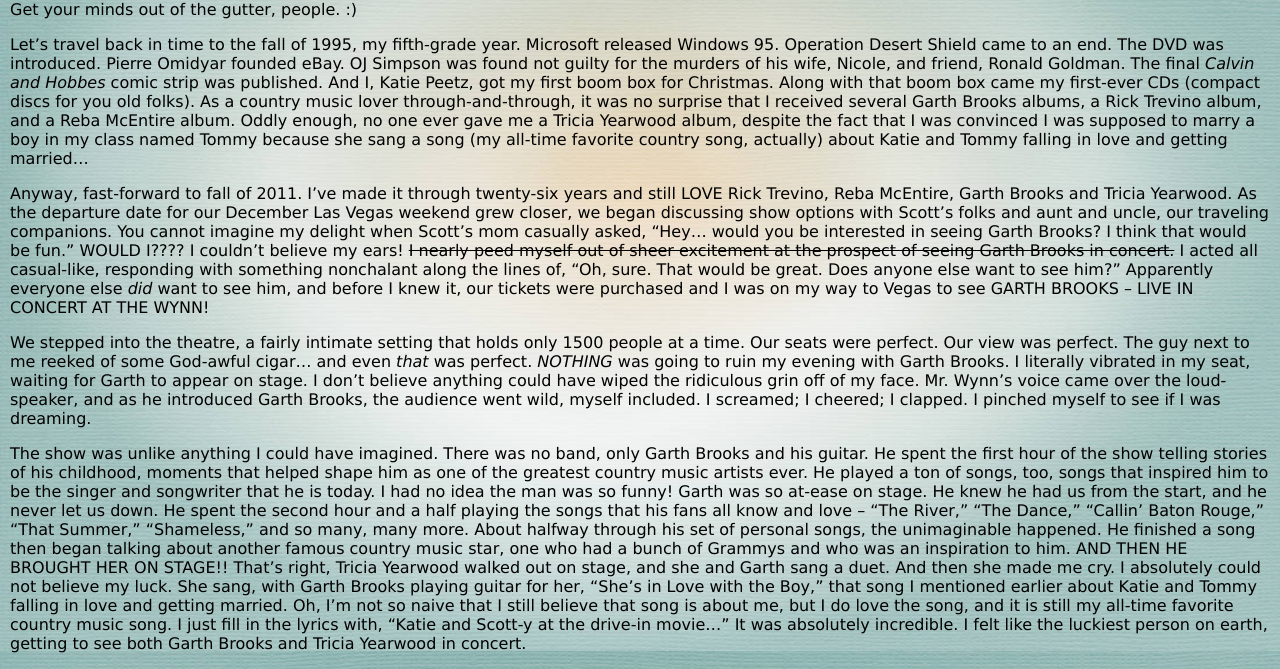
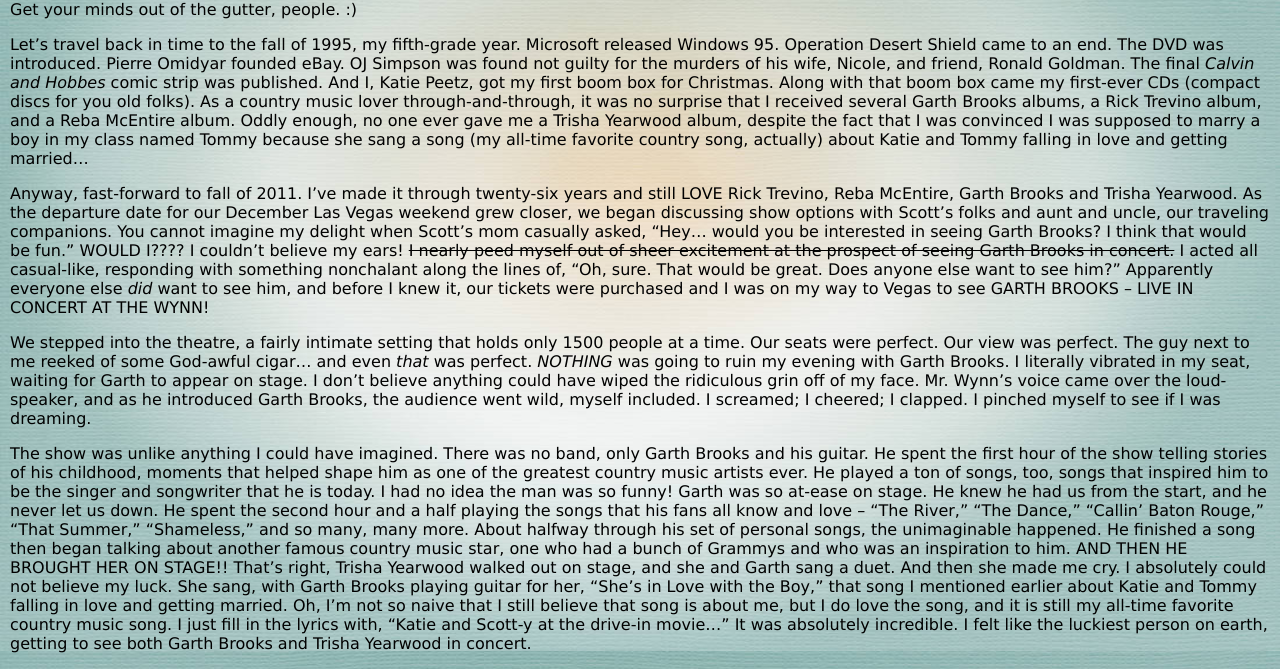
Before and after one commit to kpetersen/kpetersen.github.io, a Jekyll site: the page built from words/_posts/2011-12-7-childhood-dream.markdown, in a window 1280 px wide. Shown: the part 249-918 px from the top of the page. Built offline with Jekyll 4.4.1, drawn with Linux system fonts in a browser that asks for light colours; comment, search, counter and statistics services are not loaded.

Commit message:
fixed spelling of trisha year wood's name

```diff
--- a/words/_posts/2011-12-7-childhood-dream.markdown
+++ b/words/_posts/2011-12-7-childhood-dream.markdown
@@ -10,11 +10,11 @@
 Let's travel back in time to the fall of 1995, my fifth-grade year. Microsoft released Windows 95. Operation Desert Shield came to an end. The DVD was introduced.  Pierre Omidyar founded eBay. OJ
 Simpson was found not guilty for the murders of his wife, Nicole, and friend, Ronald Goldman. The final _Calvin and Hobbes_ comic strip was published. And I, Katie Peetz,
 got my first boom box for Christmas. Along with that boom box came my first-ever CDs (compact discs for you old folks). As a country music lover through-and-through, it
-was no surprise that I received several Garth Brooks albums, a Rick Trevino album, and a Reba McEntire album. Oddly enough, no one ever gave me a Tricia Yearwood album,
+was no surprise that I received several Garth Brooks albums, a Rick Trevino album, and a Reba McEntire album. Oddly enough, no one ever gave me a Trisha Yearwood album,
 despite the fact that I was convinced I was supposed to marry a boy in my class named Tommy because she sang a song (my all-time favorite country song, actually) about
 Katie and Tommy falling in love and getting married...
 
-Anyway, fast-forward to fall of 2011. I've made it through twenty-six years and still LOVE Rick Trevino, Reba McEntire, Garth Brooks and Tricia Yearwood. As the departure
+Anyway, fast-forward to fall of 2011. I've made it through twenty-six years and still LOVE Rick Trevino, Reba McEntire, Garth Brooks and Trisha Yearwood. As the departure
 date for our December Las Vegas weekend grew closer, we began discussing show options with Scott's folks and aunt and uncle, our traveling companions. You cannot imagine my delight
 when Scott's mom casually asked, "Hey... would you be interested in seeing Garth Brooks? I think that would be fun." WOULD I???? I couldn't believe my ears! <del>I nearly peed myself out of
 sheer excitement at the prospect of seeing Garth Brooks in concert.</del> I acted all casual-like, responding with something
@@ -31,11 +31,11 @@
 he is today. I had no idea the man was so funny! Garth was so at-ease on stage. He knew he had us from the start, and he never let us down. He spent the second hour and a half
 playing the songs that his fans all know and love -- "The River," "The Dance," "Callin' Baton Rouge," "That Summer," "Shameless," and so many, many more. About halfway
 through his set of personal songs, the unimaginable happened. He finished a song then began talking about another famous country music star, one who had a bunch of Grammys
-and who was an inspiration to him. AND THEN HE BROUGHT HER ON STAGE!! That's right, Tricia Yearwood walked out on stage, and she and Garth sang a duet. And then she made me
+and who was an inspiration to him. AND THEN HE BROUGHT HER ON STAGE!! That's right, Trisha Yearwood walked out on stage, and she and Garth sang a duet. And then she made me
 cry. I absolutely could not believe my luck. She sang, with Garth Brooks playing guitar for her, "She's in Love with the Boy," that song I mentioned earlier about Katie
 and Tommy falling in love and getting married. Oh, I'm not so naive that I still believe that song is about me, but I do love the song, and it is still my all-time favorite
 country music song. I just fill in the lyrics with, "Katie and Scott-y at the drive-in movie..." It was absolutely incredible. I felt like the luckiest person on earth, getting
-to see both Garth Brooks and Tricia Yearwood in concert.
+to see both Garth Brooks and Trisha Yearwood in concert.
 
 One thing I loved most about the show was when Garth stopped singing for a moment and thanked us, the audience, for singing along with him. He said it's the greatest
 compliment a musician can get, having an audience that knows all the words to his songs and actually wanting to sing along. I, of course, sang along with every single song he played. I had
```
